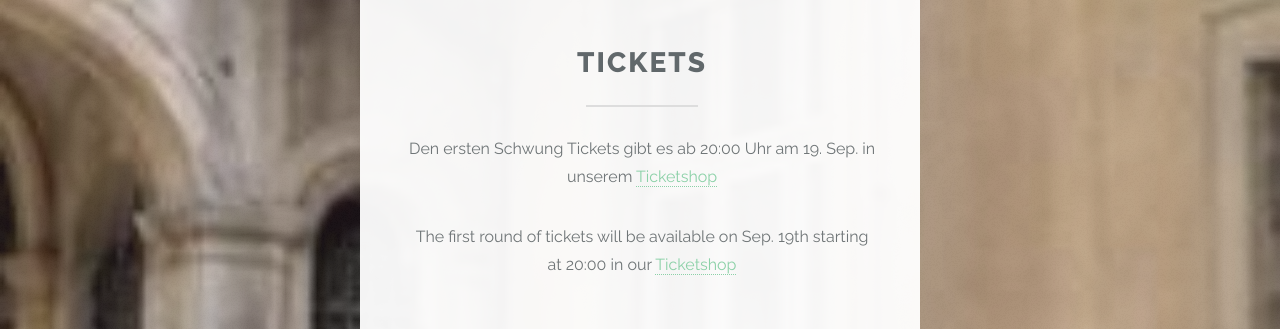
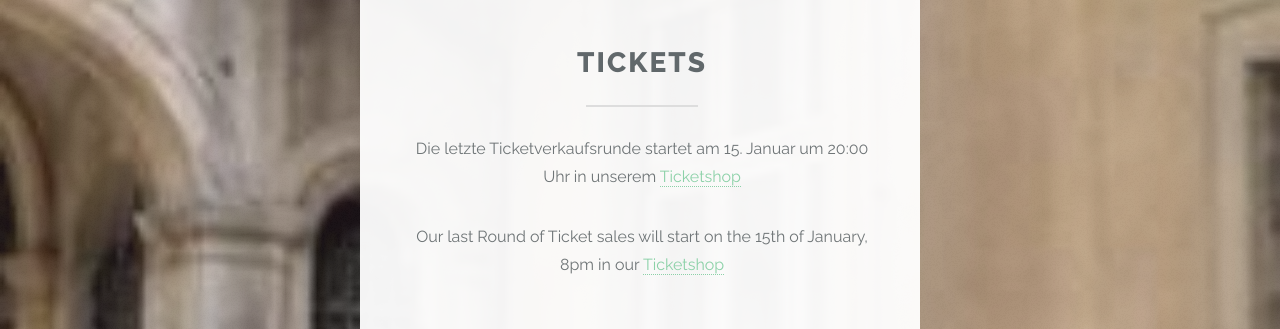
Before and after one commit to berlinburners/burning-baer, a plain HTML site: page index.html in a window 1280 px wide. Shown: the part 1800-2129 px from the top of the page. Drawn offline with Linux system fonts and the light colour scheme; a script that the page names is missing; files whose address does not match are found by name.

Commit message:
Change Ticket sales text for 3rd round

```diff
--- a/index.html
+++ b/index.html
@@ -50,9 +50,9 @@
 						<header class="major">
 							<h2>Tickets</h2>
 						</header>
-						<p>Den ersten Schwung Tickets gibt es ab 20:00 Uhr am 19. Sep. in unserem
+						<p>Die letzte Ticketverkaufsrunde startet am 15. Januar um 20:00 Uhr in unserem
 						<a href="https://ticketing.ticketpay.de/2KOPUHWT">Ticketshop</a></p>
-						<p>The first round of tickets will be available on Sep. 19th starting at 20:00 in our
+						<p>Our last Round of Ticket sales will start on the 15th of January, 8pm in our
 						<a href="https://ticketing.ticketpay.de/2KOPUHWT">Ticketshop</a></p>
 					</div>
 					<a href="#footer" class="goto-next scrolly">Next</a>
```
